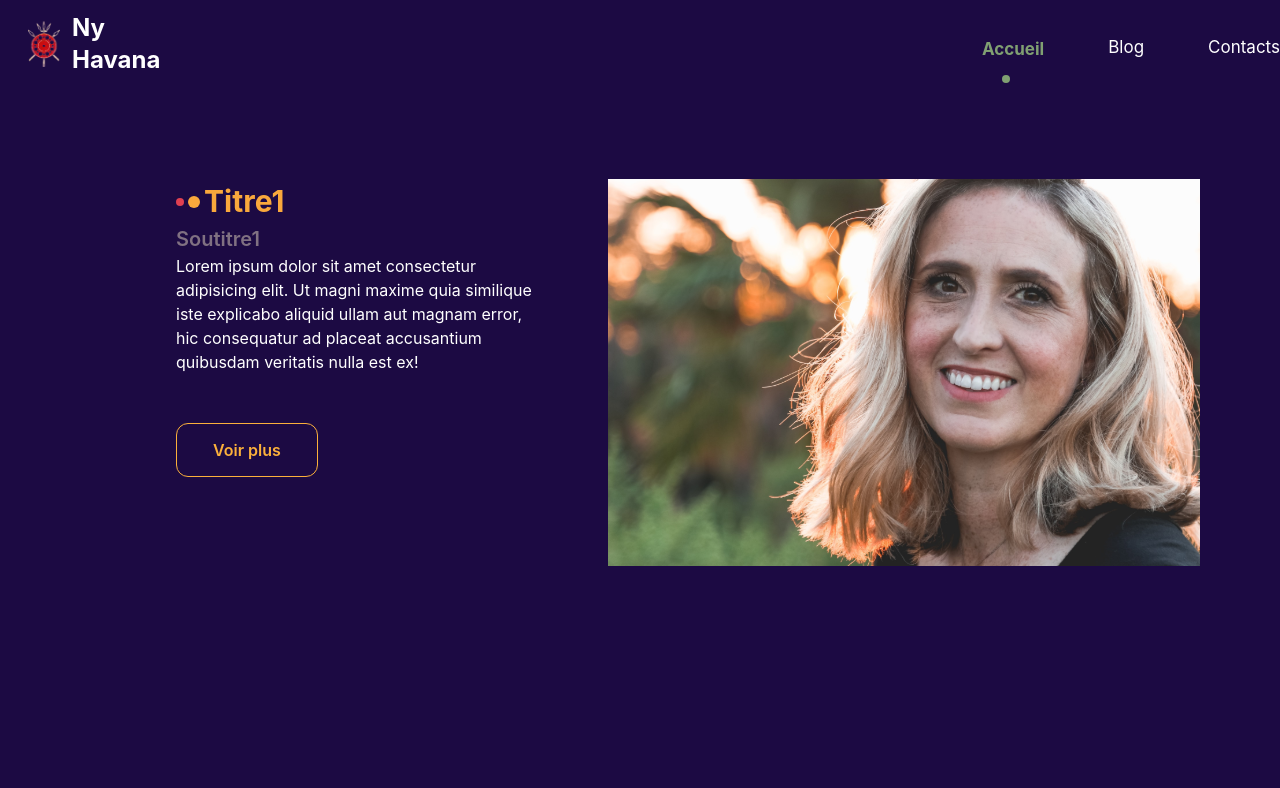
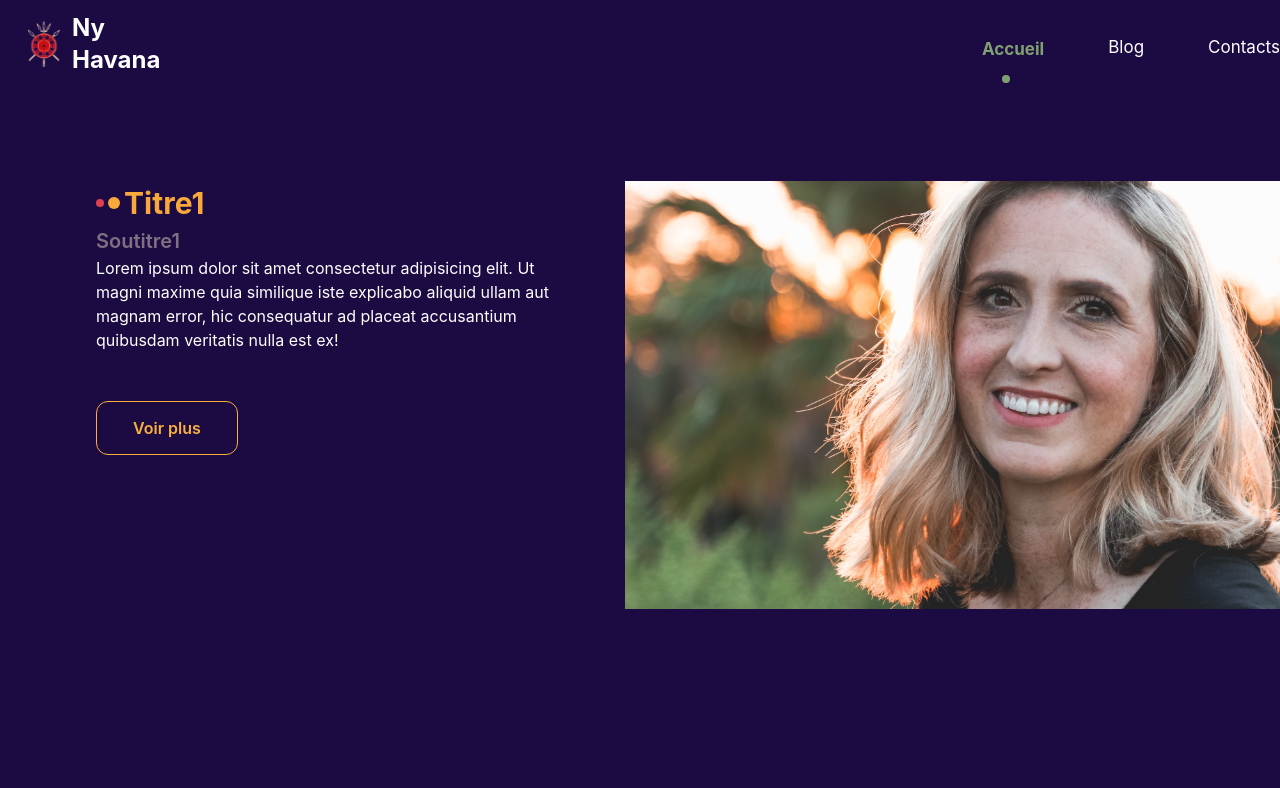
Before and after one commit to rakotoarisonlandry/Ny_Havana, a React (Create React App) app: page /blog in a window 1280 px wide. Shown: the top 788 px of the page. Built offline with nearby package versions, Linux system fonts and the light colour scheme.

Commit message:
new commit

```diff
--- a/src/pages/Blog.jsx
+++ b/src/pages/Blog.jsx
@@ -29,8 +29,8 @@ function HomeComponent() {
     },
   ];
   return (
-    <div className="home  p-20 w-full flex items-center justify-center">
-      <div className="posts mt-[1%]  flex-col w-[100%] ">
+    <div className="home  pt-20 w-full flex items-center justify-center">
+      <div className="posts mt-[1%] items-center justify-center flex-col w-[100%] ">
         {posts.map((post) => (
           <div key={post.id} className="flex mb-[20%]  post flex  ">
             <div>
```
